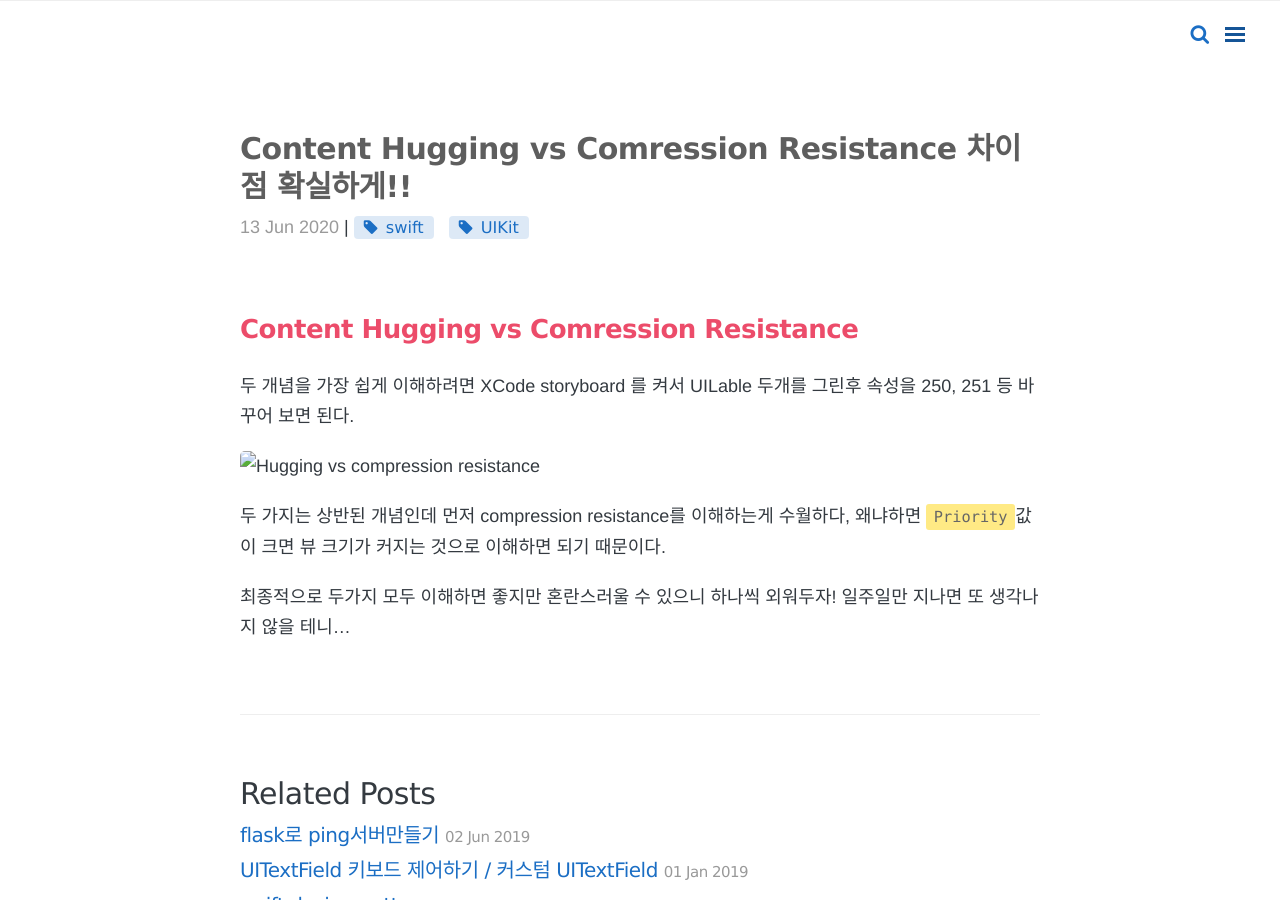
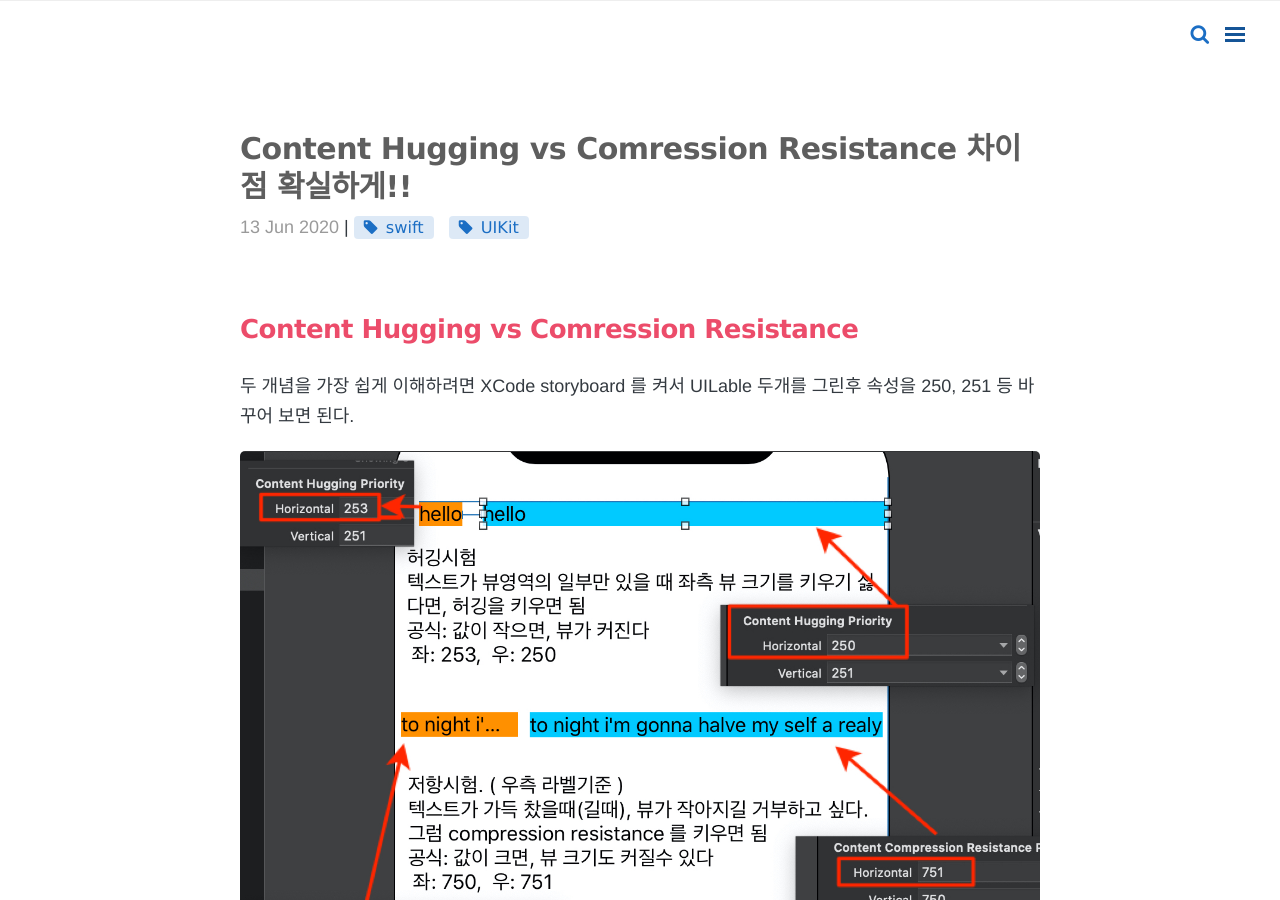
Before and after one commit to eddiekwon/eddiekwon.github.io, a Jekyll site: the page built from _posts/2020-06-14-UIhugging.md, in a window 1280 px wide and 900 px high. Built offline with Jekyll 4.4.1, drawn with Linux system fonts in a browser that asks for light colours; nearby versions of some CDN libraries; comment, search, counter and statistics services are not loaded.

Commit message:
fix path2

```diff
--- a/_posts/2020-06-14-UIhugging.md
+++ b/_posts/2020-06-14-UIhugging.md
@@ -14,7 +14,7 @@ typora-copy-images-to: ../images/2020-06-14-UIhugging
 
 두 개념을 가장 쉽게 이해하려면 XCode storyboard 를 켜서 UILable 두개를 그린후 속성을 250, 251 등 바꾸어 보면 된다.
 
-![Hugging vs compression resistance](../images/2020-06-14-UIhugging/huggingAbout.png)
+![Hugging vs compression resistance](/images/2020-06-14-UIhugging/huggingAbout.png)
 
 두 가지는 상반된 개념인데 먼저 compression resistance를 이해하는게 수월하다, 왜냐하면 `Priority`값이 크면 뷰 크기가 커지는 것으로 이해하면 되기 때문이다.
 
```
